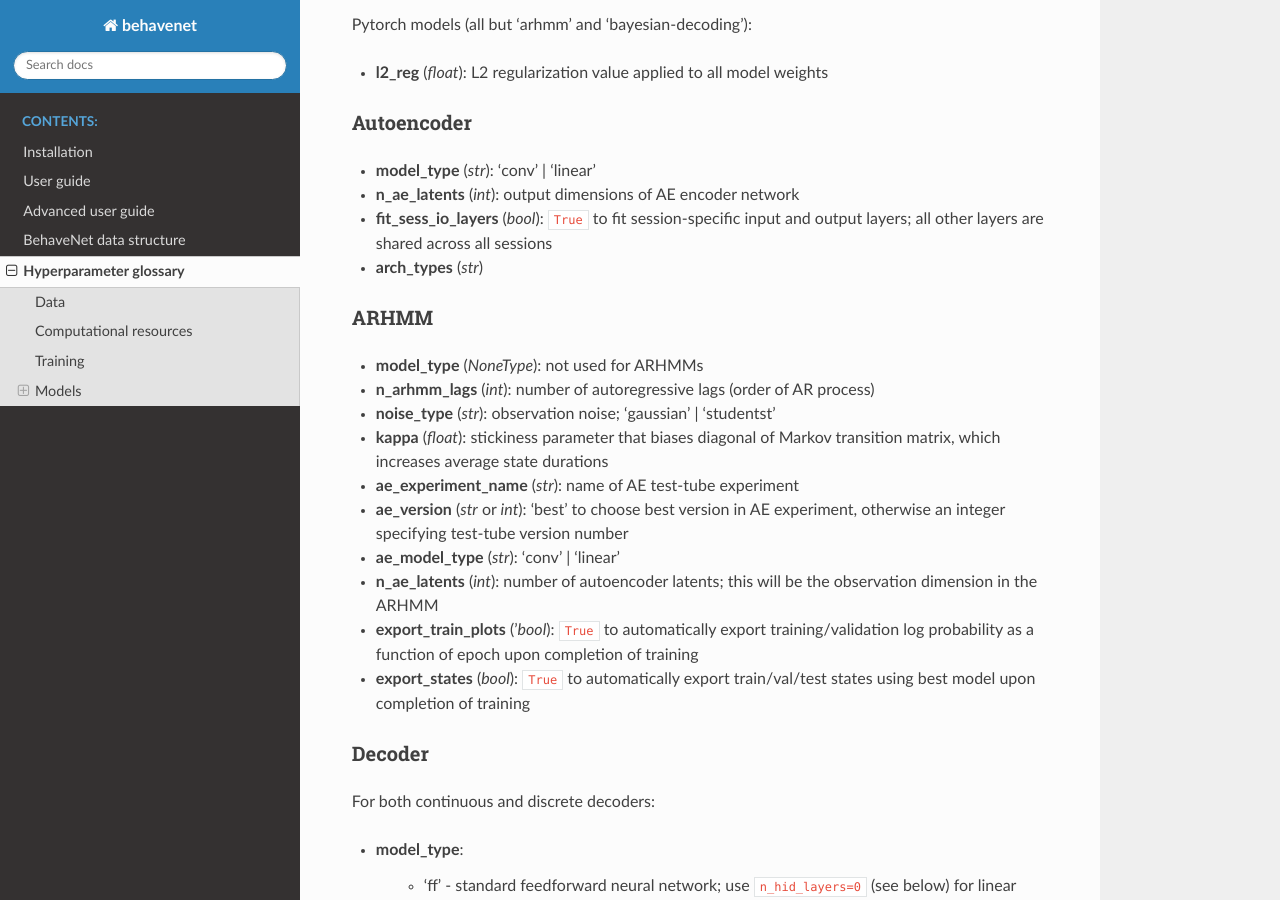
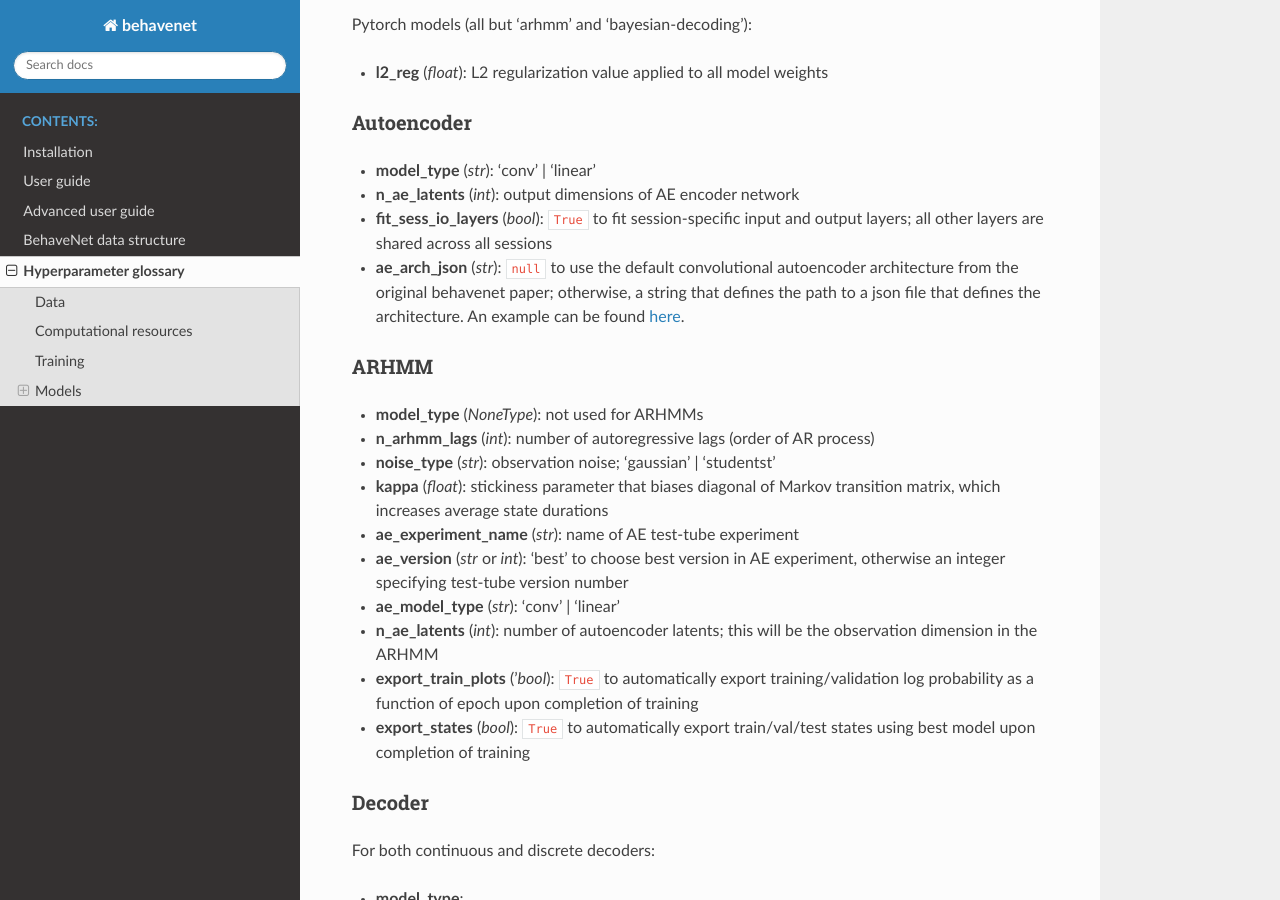
Before and after one commit to themattinthehatt/behavenet, a Sphinx documentation site: the page built from docs/source/glossary.rst, in a window 1280 px wide and 900 px high, scrolled down 2364 px. Built offline with Sphinx 7.4.7 and the Read the Docs theme 2.0.0, drawn with Linux system fonts in a browser that asks for light colours.

Commit message:
updating ae arch documentation

```diff
--- a/docs/source/data_structure.rst
+++ b/docs/source/data_structure.rst
@@ -43,7 +43,7 @@ Below is a sample python script demonstrating how to create an HDF5 file with vi
         group_n = f.create_group('neural')
 
         # create a dataset for each trial within groups
-        for trial in range(n_trials):
+        for trial in range(len(images_np)):
 
             # create dataset in "image" group
             # images_np[trial] should be of shape (n_frames, n_channels, y_pix, x_pix)
--- a/docs/source/glossary.rst
+++ b/docs/source/glossary.rst
@@ -94,7 +94,7 @@ Autoencoder
 * **model_type** (*str*): 'conv' | 'linear'
 * **n_ae_latents** (*int*): output dimensions of AE encoder network
 * **fit_sess_io_layers** (*bool*): ``True`` to fit session-specific input and output layers; all other layers are shared across all sessions
-* **arch_types** (*str*)
+* **ae_arch_json** (*str*): ``null`` to use the default convolutional autoencoder architecture from the original behavenet paper; otherwise, a string that defines the path to a json file that defines the architecture. An example can be found `here <https://github.com/ebatty/behavenet/tree/master/behavenet/json_configs>`_.
 
 
 ARHMM
--- a/docs/source/user_guide.autoencoders.rst
+++ b/docs/source/user_guide.autoencoders.rst
@@ -16,7 +16,7 @@ To fit a single model with the default CAE BehaveNet architecture (details in pa
     "l2_reg": 0.0,
     "rng_seed_model": 0,
     "fit_sess_io_layers": false,
-    "arch_types": "default",
+    "ae_arch_json": null,
     "model_class": "ae"
     }
 
@@ -39,6 +39,6 @@ Performing a search over multiple latents is as simple as editing the ``ae_model
     "l2_reg": 0.0,
     "rng_seed_model": 0,
     "fit_sess_io_layers": false,
-    "arch_types": "default",
+    "ae_arch_json": null,
     "model_class": "ae"
     }
```
Also changed, not shown: 1 other file.
